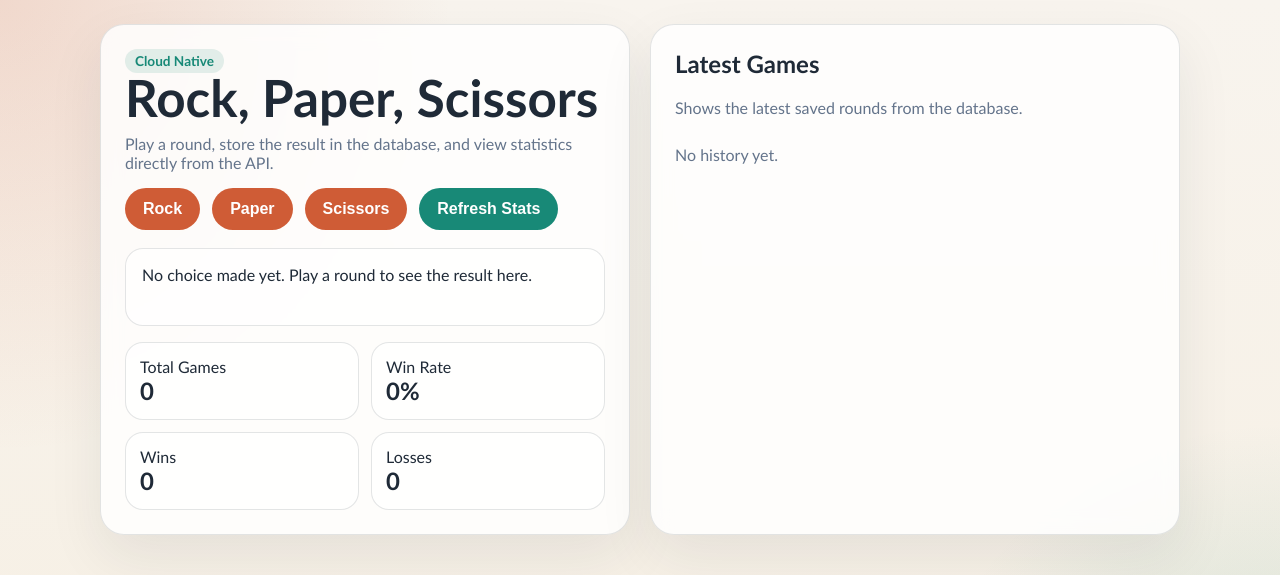
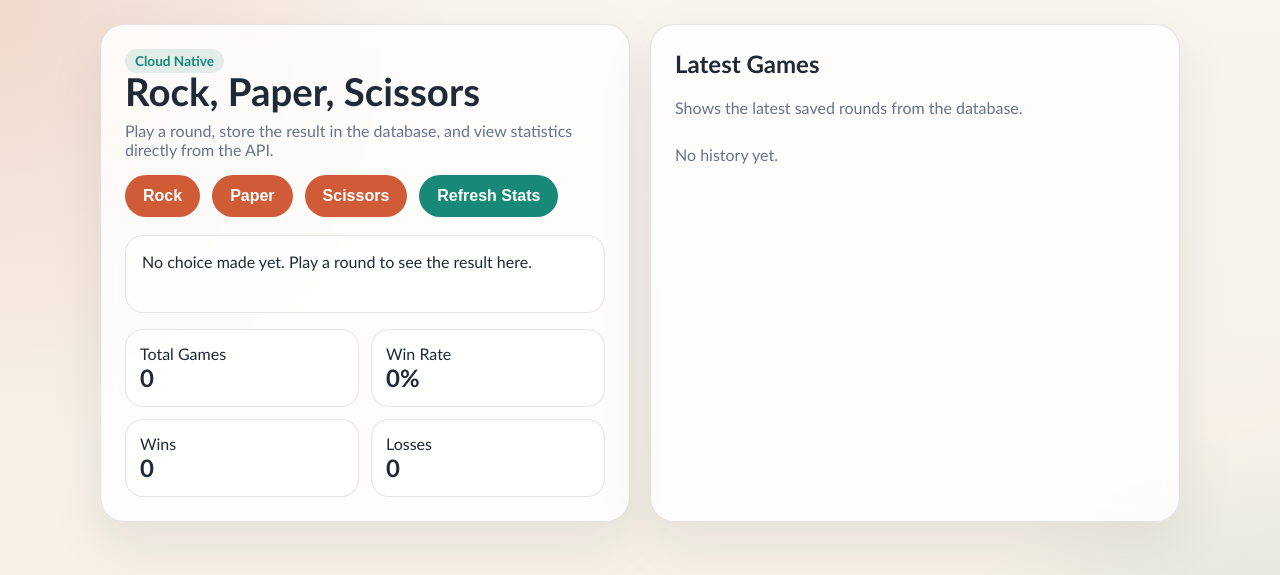
Before and after one commit to joaokeselik/rps-cloud-native, a FastAPI app: page / in a window 1280 px wide. Shown: the top 575 px of the page. Run offline with FastAPI, Linux system fonts and the light colour scheme; data that the repository does not hold is empty.

Commit message:
changed h1 size

```diff
--- a/app/templates/index.html
+++ b/app/templates/index.html
@@ -53,7 +53,7 @@
         }
 
         h1 {
-            font-size: clamp(2rem, 4vw, 3.5rem);
+            font-size: clamp(1.75rem, 3vw, 2.75rem);
             line-height: 0.95;
             margin-bottom: 12px;
         }
```
